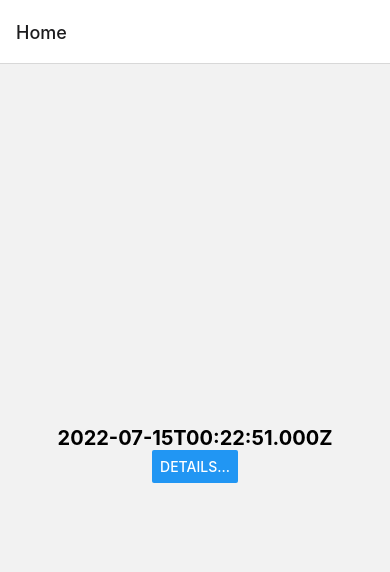
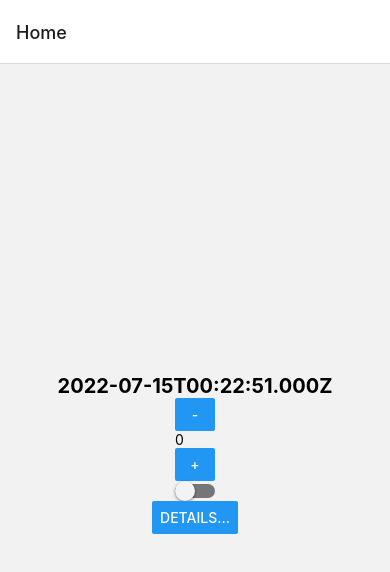
Before and after one commit to k2on/react-native-app, a React Native app: screen / in a window 390 px wide. Shown: the top 572 px of the page. Built offline with nearby package versions, Linux system fonts and the light colour scheme.

Commit message:
feat: add counter

```diff
--- a/App.tsx
+++ b/App.tsx
@@ -1,5 +1,5 @@
 import { StatusBar } from "expo-status-bar";
-import { Button, StyleSheet, Text, View } from "react-native";
+import { Button, StyleSheet, Text, View, Switch } from "react-native";
 import { NavigationContainer } from "@react-navigation/native";
 import {
     createNativeStackNavigator,
@@ -11,6 +11,25 @@ export type SimpleStackParams = {
     Home: undefined;
     Details: undefined;
 };
+
+function HomeScreen({
+    navigation,
+}: NativeStackScreenProps<SimpleStackParams, "Home">) {
+    return (
+        <View
+            style={{ flex: 1, alignItems: "center", justifyContent: "center" }}
+        >
+            <Clock />
+            <Counter />
+            <Button
+                title="Details..."
+                onPress={() => {
+                    navigation.navigate("Details");
+                }}
+            />
+        </View>
+    );
+}
 
 function Clock() {
     const [time, setTime] = useState(getTime());
@@ -27,19 +46,35 @@ function getTime() {
     return new Date().toISOString();
 }
 
-function HomeScreen({
-    navigation,
-}: NativeStackScreenProps<SimpleStackParams, "Home">) {
+function Counter() {
+    const [byTwo, setByTwo] = useState(false);
+    const [counter, setCounter] = useState(0);
+    const onChange = () => {
+        setCounter(0);
+        setByTwo(!byTwo);
+    };
+    const changeCounter = (negative: boolean) => {
+        return () => {
+            const modification = (byTwo ? 2 : 1) * (negative ? -1 : 1);
+            setCounter(counter + modification);
+        };
+    };
+    const desc = changeCounter(true);
+    const inc = changeCounter(false);
+
     return (
-        <View
-            style={{ flex: 1, alignItems: "center", justifyContent: "center" }}
-        >
-            <Clock />
-            <Button
-                title="Details..."
-                onPress={() => {
-                    navigation.navigate("Details");
-                }}
+        <View>
+            <View>
+                <Button title="-" onPress={desc} />
+                <Text>{counter}</Text>
+                <Button title="+" onPress={inc} />
+            </View>
+            <Switch
+                trackColor={{ false: "#767577", true: "#81b0ff" }}
+                thumbColor={byTwo ? "#f5dd4b" : "#f4f3f4"}
+                ios_backgroundColor="#3e3e3e"
+                onValueChange={onChange}
+                value={byTwo}
             />
         </View>
     );
```
